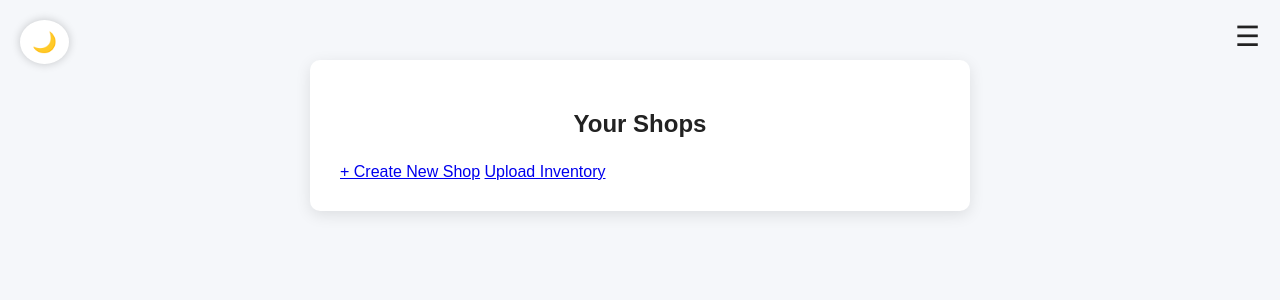
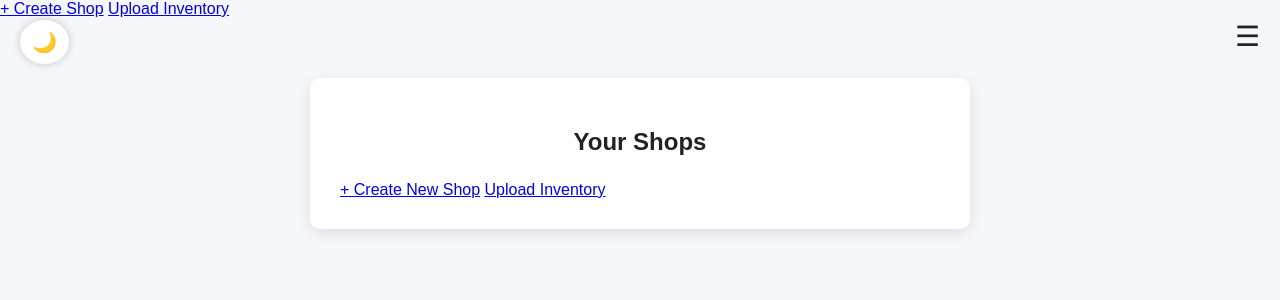
Before and after one commit to Danish11150/Ai-salesman, a Flask app: page /my_shops in a window 1280 px wide. Shown: the top 300 px of the page. Run offline with Flask 3, Linux system fonts and the light colour scheme; the visitor is signed in with stand-in values (Sample User, id 1); data that the repository does not hold is empty.

Commit message:
Add action buttons to my_shops.html
Added buttons for creating a shop and uploading inventory.

```diff
--- a/website/templates/my_shops.html
+++ b/website/templates/my_shops.html
@@ -2,6 +2,10 @@
 {% block title %}Your Shops{% endblock %}
 
 {% block content %}
+<div class="top-actions">
+    <a href="/create_shop" class="btn-primary">+ Create Shop</a>
+    <a href="/upload_inventory" class="btn-secondary">Upload Inventory</a>
+</div>
 
 <div class="container">
     <h2>Your Shops</h2>
```
